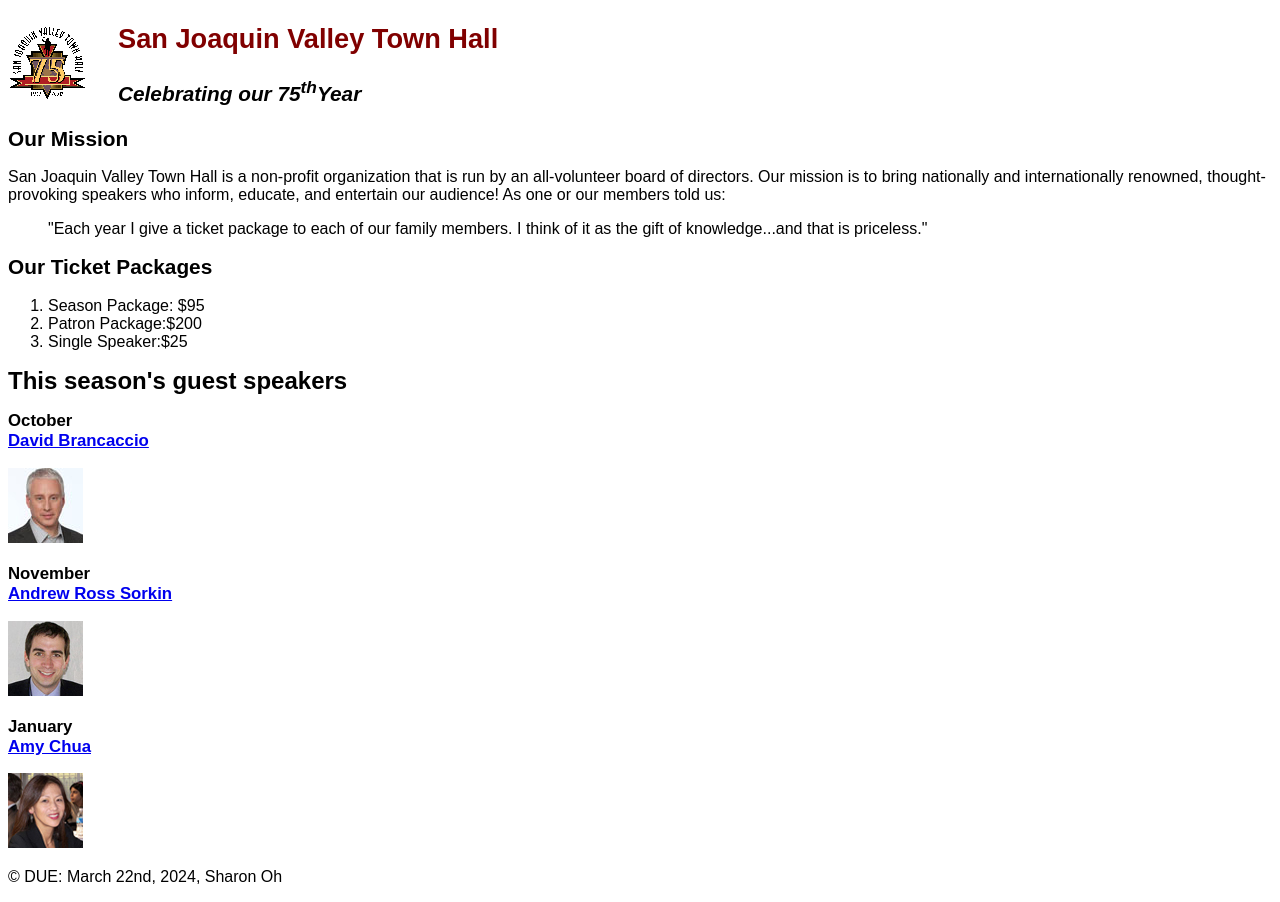
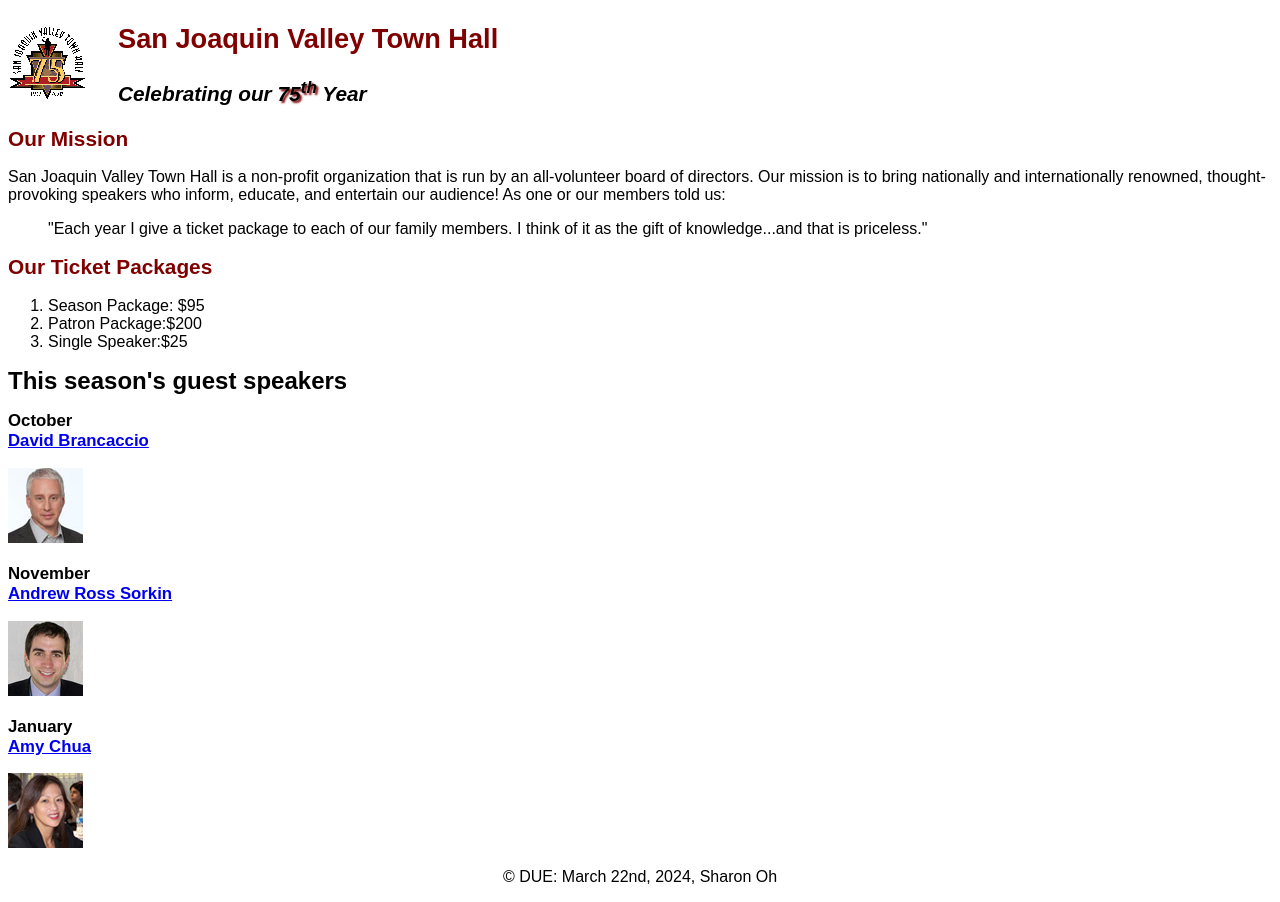
Before and after one commit to sso927/A06, a plain HTML site: page index.html in a window 1280 px wide. Drawn offline with Linux system fonts and the light colour scheme.

Commit message:
css changes

```diff
--- a/c4_main.css
+++ b/c4_main.css
@@ -1,3 +1,7 @@
+/*global color*/
+:root {
+    --global-color-1: #800000;
+}
 /* the styles for the elements */
 body {
 	font-family: Arial, Helvetica, sans-serif;
@@ -11,7 +15,7 @@ header img {
 
 header h2 {
     font-size: 170%;
-    color: #800000;
+    color: var(--global-color-1);
     text-indent: 30px;
 }
 
@@ -43,3 +47,10 @@ main h3 {
 }
 
 /* the styles for the footer */
+footer p {
+    text-align: center;
+}
+
+.shadow {
+	text-shadow: 2px 2px 2px var(--global-color-1);
+}
--- a/index.html
+++ b/index.html
@@ -12,7 +12,8 @@
 
     <header>
         <h2> San Joaquin Valley Town Hall</h2>
-        <h3> Celebrating our 75<sup>th</sup>Year</h3>
+		<h3>Celebrating our <span class="shadow">75<sup>th</sup></span> Year</h3>
+
     </header>
 
     <main>
```
